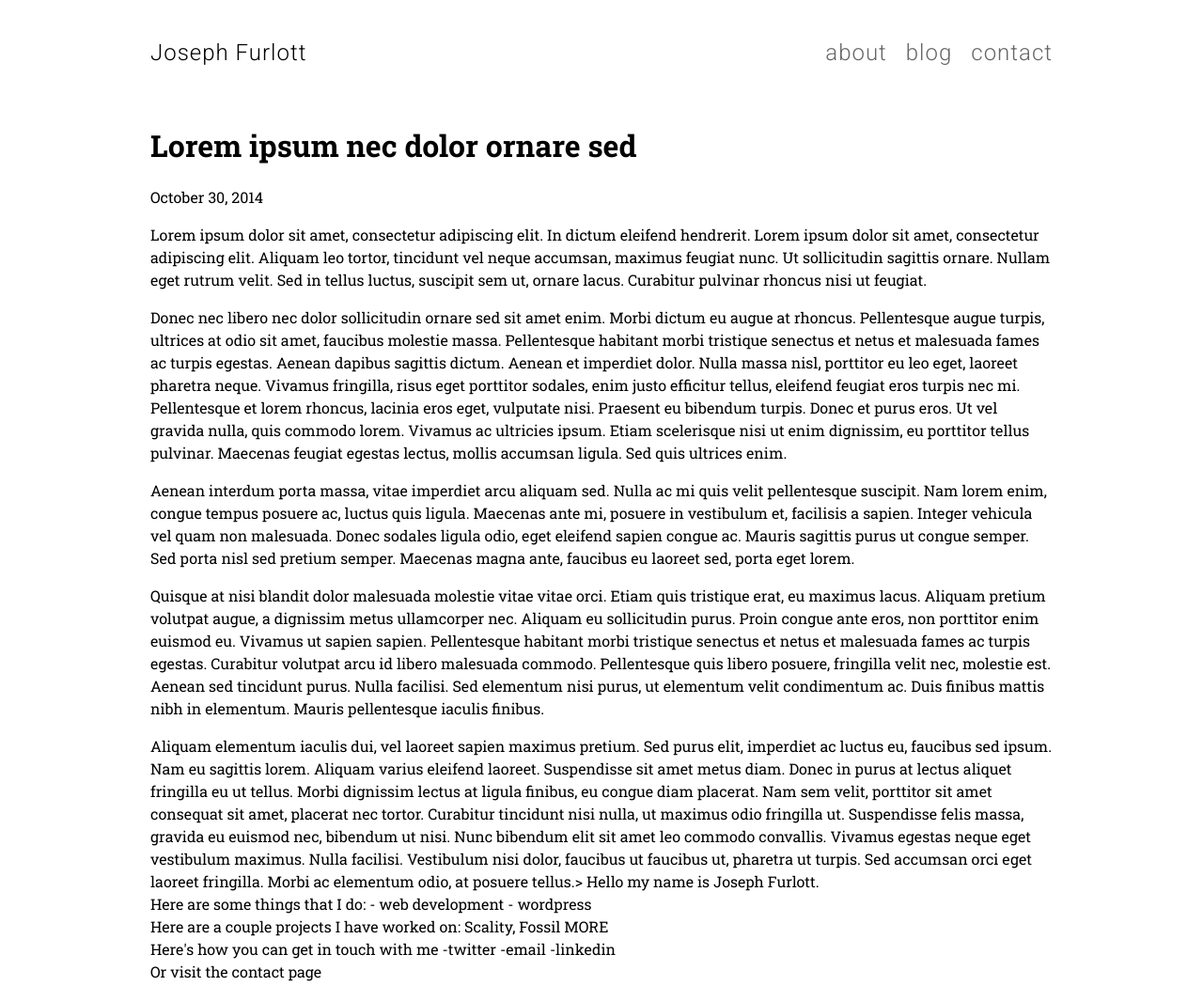
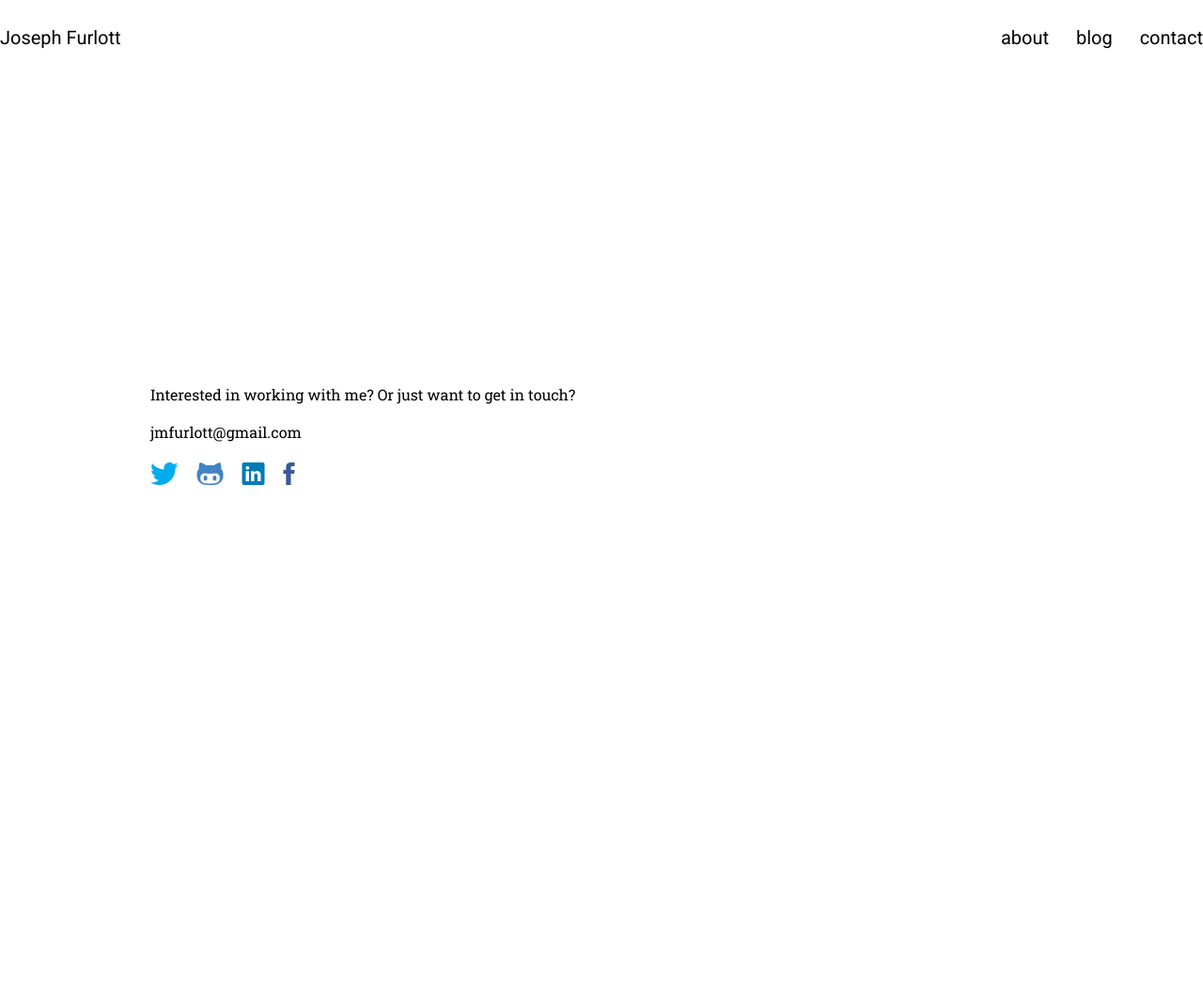
Before and after one commit to jmfurlott/jmfurlott-site, a website: page contact.html in a window 1280 px wide. Shown: the whole page at 94% size. After the commit the page ends 800 px from the top, so only its background shows below. Drawn offline with nearby package versions, Linux system fonts and the light colour scheme; files that its build step writes are made by us from their sources.

Commit message:
contact page, header redone wip

```diff
--- a/contact.html
+++ b/contact.html
@@ -3,11 +3,12 @@
     <title>Joseph Furlott - Web Developer</title>
     <link href='http://fonts.googleapis.com/css?family=Roboto+Slab:400,700,300,100' rel='stylesheet' type='text/css'>
     <link href='http://fonts.googleapis.com/css?family=Roboto:400,300,500' rel='stylesheet' type='text/css'>
+    <link rel="stylesheet" type="text/css" href="bower_components/ionicons/css/ionicons.min.css">
     <link rel="stylesheet" type="text/css" href="assets/css/main.css">
 
   </head>
 
-  <body>
+  <body class="contact">
     <div class="header">
       <div class="header__logo"><a href="index.html">Joseph Furlott</a></div>
       <div class="header__menu">
@@ -23,41 +24,20 @@
 
 
     <div class="content">
-      <h1>Lorem ipsum nec dolor ornare sed</h1>
-      <p>October 30, 2014</p>
+      <p>Interested in working with me? Or just want to get in touch?</p>
 
-      <p>Lorem ipsum dolor sit amet, consectetur adipiscing elit. In dictum eleifend hendrerit. Lorem ipsum dolor sit amet, consectetur adipiscing elit. Aliquam leo tortor, tincidunt vel neque accumsan, maximus feugiat nunc. Ut sollicitudin sagittis ornare. Nullam eget rutrum velit. Sed in tellus luctus, suscipit sem ut, ornare lacus. Curabitur pulvinar rhoncus nisi ut feugiat.
-	<p>
-Donec nec libero nec dolor sollicitudin ornare sed sit amet enim. Morbi dictum eu augue at rhoncus. Pellentesque augue turpis, ultrices at odio sit amet, faucibus molestie massa. Pellentesque habitant morbi tristique senectus et netus et malesuada fames ac turpis egestas. Aenean dapibus sagittis dictum. Aenean et imperdiet dolor. Nulla massa nisl, porttitor eu leo eget, laoreet pharetra neque. Vivamus fringilla, risus eget porttitor sodales, enim justo efficitur tellus, eleifend feugiat eros turpis nec mi. Pellentesque et lorem rhoncus, lacinia eros eget, vulputate nisi. Praesent eu bibendum turpis. Donec et purus eros. Ut vel gravida nulla, quis commodo lorem. Vivamus ac ultricies ipsum. Etiam scelerisque nisi ut enim dignissim, eu porttitor tellus pulvinar. Maecenas feugiat egestas lectus, mollis accumsan ligula. Sed quis ultrices enim.
-	<p>
-Aenean interdum porta massa, vitae imperdiet arcu aliquam sed. Nulla ac mi quis velit pellentesque suscipit. Nam lorem enim, congue tempus posuere ac, luctus quis ligula. Maecenas ante mi, posuere in vestibulum et, facilisis a sapien. Integer vehicula vel quam non malesuada. Donec sodales ligula odio, eget eleifend sapien congue ac. Mauris sagittis purus ut congue semper. Sed porta nisl sed pretium semper. Maecenas magna ante, faucibus eu laoreet sed, porta eget lorem.
-	<p>
-Quisque at nisi blandit dolor malesuada molestie vitae vitae orci. Etiam quis tristique erat, eu maximus lacus. Aliquam pretium volutpat augue, a dignissim metus ullamcorper nec. Aliquam eu sollicitudin purus. Proin congue ante eros, non porttitor enim euismod eu. Vivamus ut sapien sapien. Pellentesque habitant morbi tristique senectus et netus et malesuada fames ac turpis egestas. Curabitur volutpat arcu id libero malesuada commodo. Pellentesque quis libero posuere, fringilla velit nec, molestie est. Aenean sed tincidunt purus. Nulla facilisi. Sed elementum nisi purus, ut elementum velit condimentum ac. Duis finibus mattis nibh in elementum. Mauris pellentesque iaculis finibus.
-	<p>
-Aliquam elementum iaculis dui, vel laoreet sapien maximus pretium. Sed purus elit, imperdiet ac luctus eu, faucibus sed ipsum. Nam eu sagittis lorem. Aliquam varius eleifend laoreet. Suspendisse sit amet metus diam. Donec in purus at lectus aliquet fringilla eu ut tellus. Morbi dignissim lectus at ligula finibus, eu congue diam placerat. Nam sem velit, porttitor sit amet consequat sit amet, placerat nec tortor. Curabitur tincidunt nisi nulla, ut maximus odio fringilla ut. Suspendisse felis massa, gravida eu euismod nec, bibendum ut nisi. Nunc bibendum elit sit amet leo commodo convallis. Vivamus egestas neque eget vestibulum maximus. Nulla facilisi. Vestibulum nisi dolor, faucibus ut faucibus ut, pharetra ut turpis. Sed accumsan orci eget laoreet fringilla. Morbi ac elementum odio, at posuere tellus.>
+      <p><a class="link" href="mailto:jmfurlott@gmail.com">jmfurlott@gmail.com</a></p>
 
+      <div class="content__social">
+        <ul>
+          <li><a class="link twitter" href="https://twitter.com/jmfurlott"><i class="icon ion-social-twitter"></i></a></li>
+          <li><a class="link github" href="https://github.com/jmfurlott"><i class="icon ion-social-octocat"></i></a></li>
+          <li><a class="link linkedin" href="https://www.linkedin.com/profile/public-profile-settings?trk=prof-edit-edit-public_profile"><i class="icon ion-social-linkedin"></i></a></li>
+          <li><a class="link facebook" href="https://www.facebook.com/joseph.furlott"><i class="icon ion-social-facebook"></i></a></li>
+        </ul>
+      </div>
 
-
-
-      Hello my name is Joseph Furlott.
-      <br>
-      Here are some things that I do:
-        - web development
-        - wordpress
-
-      <br>
-      Here are a couple projects I have worked on:
-      Scality, Fossil MORE
-      <br>
-
-      Here's how you can get in touch with me
-        -twitter
-        -email
-        -linkedin
-      <br>
-      Or visit the contact page
     </div>
-
   </body>
 
 </html>
--- a/scss/_lib.scss
+++ b/scss/_lib.scss
@@ -1 +1,2 @@
 @import 'lib/breakpoint';
+@import 'lib/colors';
--- /dev/null
+++ b/scss/_pages.scss
@@ -0,0 +1 @@
+@import 'pages/contact';
--- /dev/null
+++ b/scss/lib/_colors.scss
@@ -0,0 +1,6 @@
+$twitter: #00aced;
+$facebook: #3b5998;
+$linkedin: #007bb6;
+$github: #4183c4;
+
+$text-color: black;
--- a/scss/main.scss
+++ b/scss/main.scss
@@ -1,12 +1,14 @@
-// Vendor
 @import 'jeet/index';
 @import 'lib';
 @import 'regions';
+@import 'pages';
 
 body {
+
   font-family: 'Roboto Slab', serif;
 
-  padding: 0 1rem;
+  margin: 0 1rem;
+  padding-top: $header-height;
   @include breakpoint(sm) {
       max-width: 75%;
       position: relative;
@@ -21,3 +23,24 @@ body {
 p {
   line-height: 1.5;
 }
+
+.link {
+    color: black;
+    text-decoration: none;
+
+    &.twitter {
+        color: $twitter;
+    }
+
+    &.github {
+        color: $github;
+    }
+
+    &.linkedin {
+        color: $linkedin;
+    }
+
+    &.facebook {
+        color: $facebook;
+    }
+}
--- /dev/null
+++ b/scss/pages/_contact.scss
@@ -0,0 +1,22 @@
+.contact {
+    .content {
+        position: relative;
+        top: 50%;
+        transform: translateY(-50%);
+
+        &__social {
+            ul {
+                list-style-type: none;
+                padding: 0;
+                li {
+                    font-size: 2rem;
+                    display: inline;
+                }
+
+                li + li {
+                    margin-left: 1rem;
+                }
+            }
+        }
+    }
+}
--- a/scss/regions/_header.scss
+++ b/scss/regions/_header.scss
@@ -1,46 +1,74 @@
-$header-height: 3rem;
+$header-height: 5rem;
 
 .header {
-    padding-top: 2rem;
+    height: $header-height;
     width: 100%;
+    position: fixed;
+    left: 0;
+    top: 0;
+    line-height: $header-height;
+    background-color: white;
+    font-family: 'Roboto', sans-serif;
+
+    &__contents {
+        @include breakpoint(sm) {
+            max-width: 75%;
+            position: relative;
+            margin: 0 auto;
             height: $header-height;
-    a {
-	text-decoration: none;
-        font-family: 'Roboto', sans-serif;
-        font-weight: 200;
-        letter-spacing: 1px;
-        font-size: 1.5rem;
-        color: black;
-        &:hover, &:visited, &:focused {
-          color: black;
         }
     }
 
     &__logo {
-	@include col(1/3); //TODO: split into two columns etc
-	line-height: $header-height;
+        float: left;
+        font-size: 1.25rem;
+        a {
+            text-decoration: none;
+            color: $text-color;
+        }
+        padding-left: 1rem;
+        @include breakpoint(sm) {
+            padding-left: 0;
+        }
+    }
+
+    &__hamburger {
+        float: right;
+        padding-right: 1rem;
+        font-size: 2rem;
+        a {
+            color: $text-color;
+        }
+
+        @include breakpoint(sm) {
+            display: none;
+        }
     }
 
     &__menu {
-	@include col(2/3);
-	&__list {
-	    list-style-type: none;
+        display: none;
+        @include breakpoint(sm) {
+            display: block;
+        }
+
+        float: right;
+
+        font-size: 1.25rem;
+        ul {
             margin: 0;
             padding: 0;
-	    text-align: right;
+            list-style-type: none;
             li {
                 line-height: $header-height;
                 display: inline;
                 a {
-		  color: #666;
-                  &:hover, &:visited, &:focused {
-                      color: #666;
-                   }
+                    text-decoration: none;
+                    color: $text-color;
                 }
             }
 
             li + li {
-		margin-left: 1rem;
+                margin-left: 1.5rem;
             }
         }
     }
```
Also changed, not shown: index.html (+3 -0 lines), 1 other file. Lines whose indentation alone changed are shown as unchanged.
